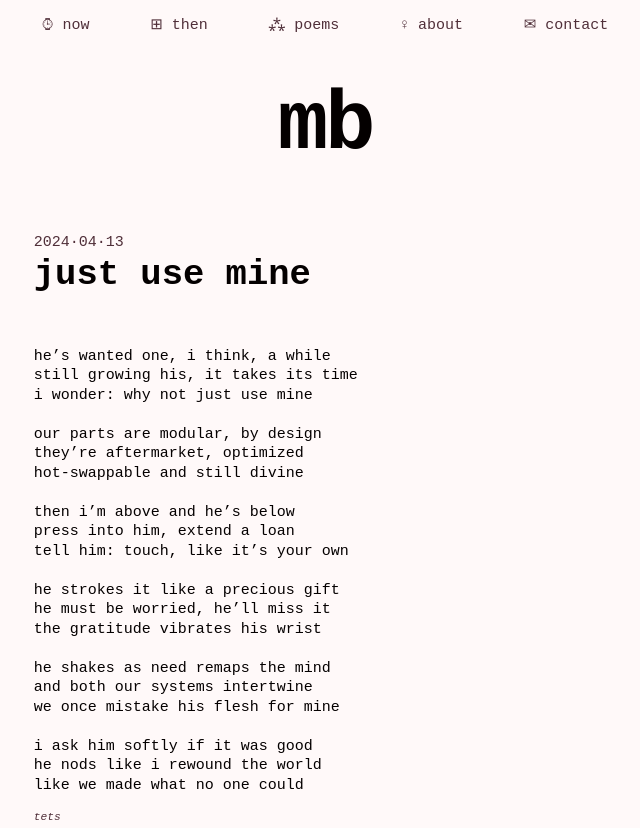
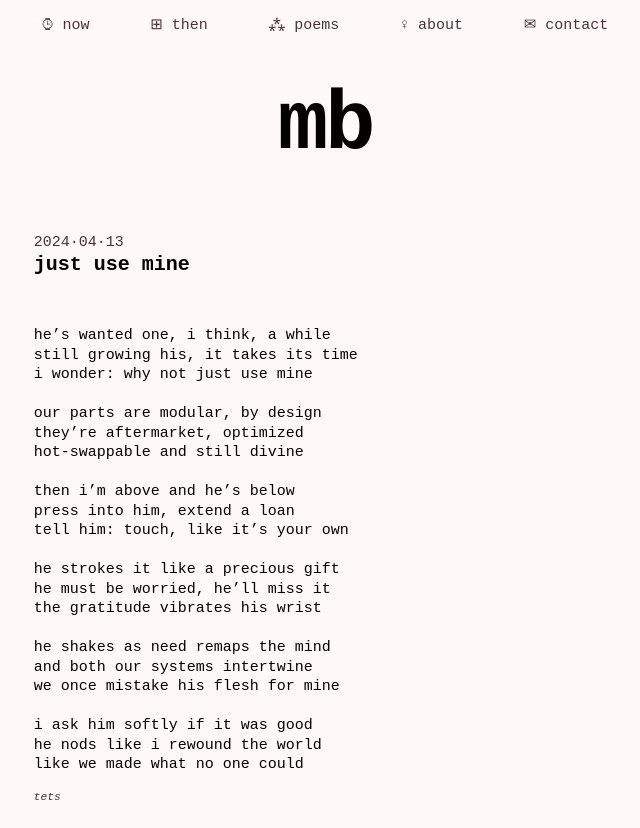
Before and after one commit to mbbischoff/mb-neue, an Astro site: page /poems/just-use-mine.md in a window 1280 px wide. Shown: the top 828 px of the page, without its empty margins (315-955 px from the left). Built offline with nearby package versions, Linux system fonts and the light colour scheme; Astro itself is replaced by a stand-in of ours; some packages are replaced by stand-ins of ours; code samples lack their colours; a web font is replaced by a local one.

Commit message:
poems are smaller

```diff
--- a/src/pages/poems/[id].astro
+++ b/src/pages/poems/[id].astro
@@ -41,7 +41,7 @@ const { poem } = Astro.props;
   }
 
   h1 {
-    font-size: var(--step-2);
+    font-size: var(--step-0);
     margin-bottom: var(--space-l);
     margin-top: 0;
   }
```
